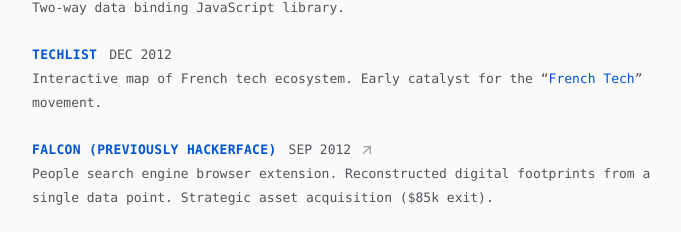
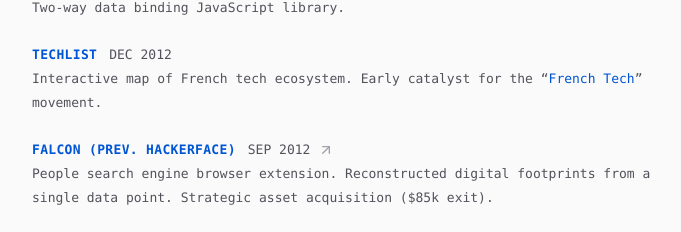
Before and after one commit to gwendall/gwendall, a Next.js app: page / in a window 1280 px wide. Shown: the part 1249-1481 px from the top of the page, without its empty margins (296-977 px from the left). Built offline with nearby package versions, Linux system fonts and the light colour scheme.

Commit message:
Update projects.tsx

```diff
--- a/src/data/projects.tsx
+++ b/src/data/projects.tsx
@@ -201,7 +201,7 @@ const ITEMS: Project[] = [
         date: new Date('2012-12-01')
     },
     {
-        name: 'Falcon (previously Hackerface)',
+        name: 'Falcon (prev. Hackerface)',
         url: 'https://booleanstrings.com/2013/01/28/do-not-miss-the-tool/',
         tweets: [
             "https://x.com/alexisohanian/status/251316911789449216"
```
